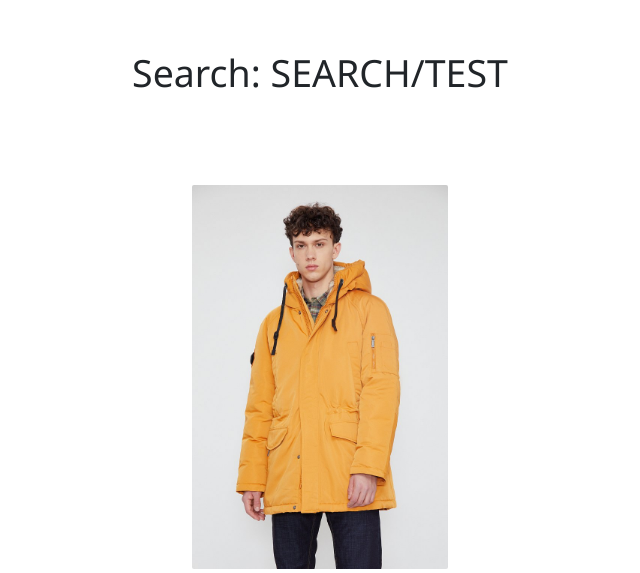
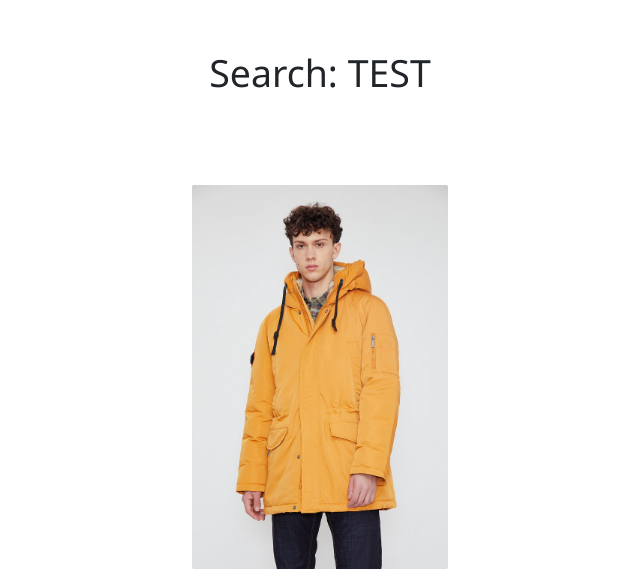
Before and after one commit to shabal1n/WebProject2, a Django app: a page that uses templates/html/search.html in a window 1280 px wide. Shown: the part 663-1236 px from the top of the page, without its empty margins (320-960 px from the left). Run offline with Django 4.2, Linux system fonts and the light colour scheme; data comes from the database, SQL or seed files in the repository; some libraries are stand-ins or nearby versions; some web fonts are replaced.

Commit message:
Fixed search

```diff
--- a/templates/html/search.html
+++ b/templates/html/search.html
@@ -2,8 +2,8 @@
 {% load static %}
 {% block title %}l'encore {{ request.path|slice:"1:" }}{% endblock %}
 {% block content %}
-     <link rel="stylesheet" href="{% static 'style/items_style.css' %}">
-    <h1 style="text-align: center; margin-top: 50px;">Search: {{ request.path|slice:"1:"|upper }}</h1>
+    <link rel="stylesheet" href="{% static 'style/items_style.css' %}">
+    <h1 style="text-align: center; margin-top: 50px;">Search: {{ request.path|slice:"8:"|upper }}</h1>
     <div class="kurt">
         {% for item in items %}
             <div class="tsort">
@@ -14,6 +14,8 @@
                 </a>
                 <h5 style="color: #330867;"> {{ item.price }} KZT</h5>
             </div>
+            {% empty %}
+            <h3>No items found</h3>
         {% endfor %}
     </div>
 {% endblock %}
--- a/templates/html/template.html
+++ b/templates/html/template.html
@@ -11,8 +11,8 @@
     <link rel="stylesheet" href="https://stackpath.bootstrapcdn.com/bootstrap/4.3.1/css/bootstrap.min.css" integrity="sha384-ggOyR0iXCbMQv3Xipma34MD+dH/1fQ784/j6cY/iJTQUOhcWr7x9JvoRxT2MZw1T" crossorigin="anonymous">
     <script src="https://ajax.googleapis.com/ajax/libs/jquery/3.5.1/jquery.min.js"></script>
     <link href="https://fonts.googleapis.com/css2?family=Lato:wght@100&display=swap" rel="stylesheet">
-    <link rel="stylesheet" href="./static/style/search-filter.css">
-    <link href="./static/style/dropbar.css" rel="stylesheet">
+    <link rel="stylesheet" href="{% static 'style/search-filter.css' %}">
+    <link href="{% static 'style/dropbar.css' %}" rel="stylesheet">
     <link href="http://fonts.cdnfonts.com/css/didot" rel="stylesheet">
     <link rel="stylesheet" href="https://pro.fontawesome.com/releases/v5.10.0/css/all.css" integrity="sha384-AYmEC3Yw5cVb3ZcuHtOA93w35dYTsvhLPVnYs9eStHfGJvOvKxVfELGroGkvsg+p" crossorigin="anonymous" />
     <script src="{% static 'script/vue.js' %}"></script>
```
